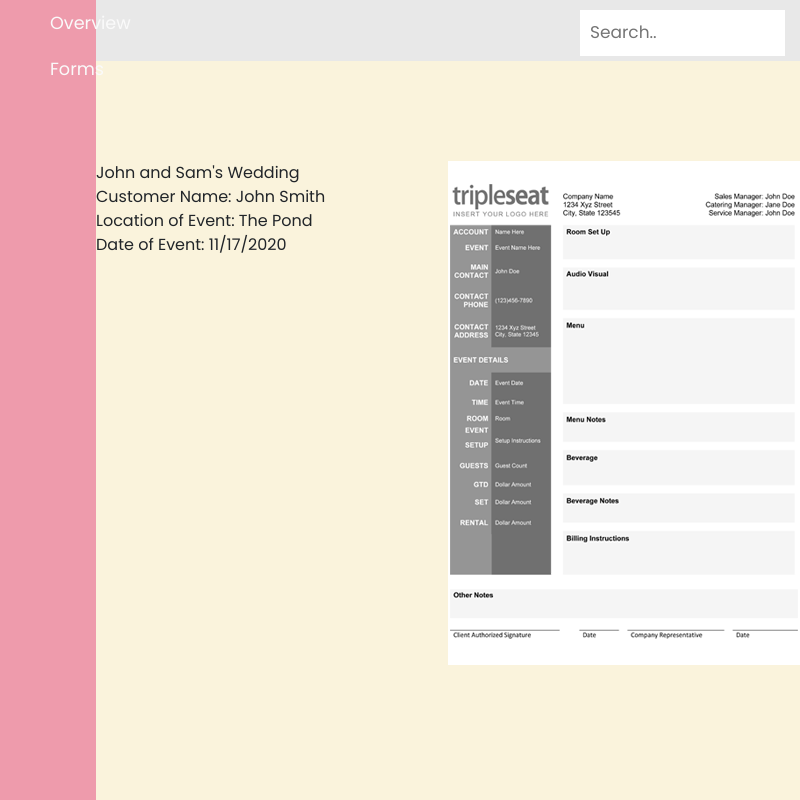
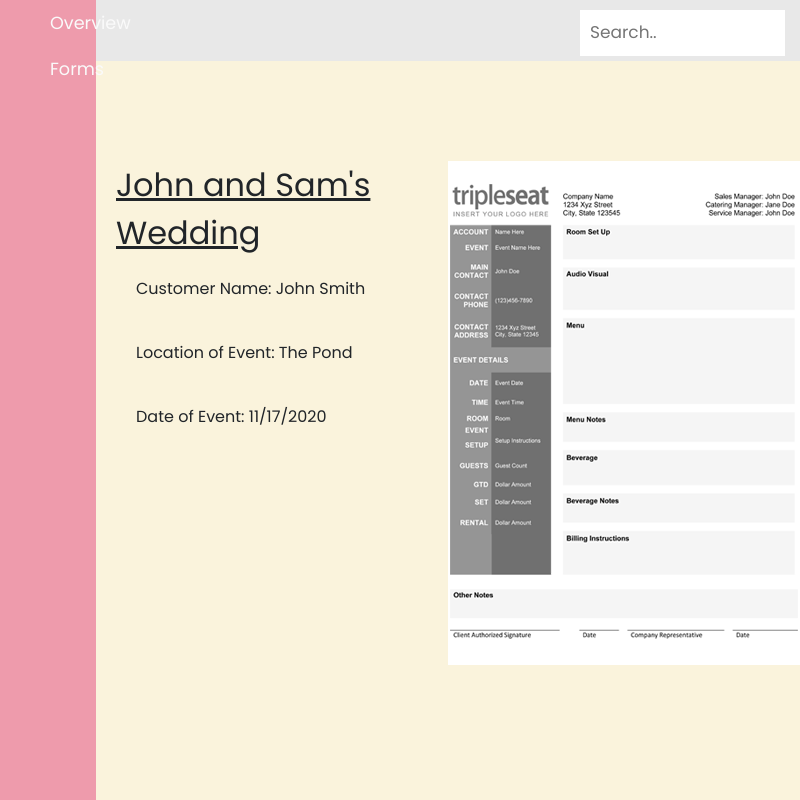
Before and after one commit to EldritchCrow/MITRProject, an Electron app: page Public/form.html in a window 800 px wide. Drawn offline with nearby package versions, Linux system fonts and the light colour scheme.

Commit message:
Updated css

```diff
--- a/Public/Resources/CSS/form.css
+++ b/Public/Resources/CSS/form.css
@@ -143,3 +143,28 @@ a, a:hover, a:focus {
     min-width: 100%;
     min-height: 100%
 }
+
+/* styling for left side text */
+#tripleSeatInfo {
+    padding-left: 20px ;
+}
+#formEventName {
+    font-size: xx-large;
+    text-decoration: underline;
+}
+#formCustomerName {
+    padding: 20px;
+}
+#formEventLocation {
+    padding: 20px;
+}
+#formEventDate{
+    padding: 20px;
+}
+#tripleSeatInfo img {
+    padding: 15px;
+    max-width: 300px;
+    max-height: 300px;
+    position: absolute;
+
+}
--- a/Public/Resources/CSS/master.css
+++ b/Public/Resources/CSS/master.css
@@ -128,7 +128,7 @@ h2 {
     height: 110px;
     text-align: center;
     padding-top: 15px;
-    background: #ccc;
+    background: #E8E8E8;
 }
 
 .wholeEventLITE {
```
Also changed, not shown: Public/Resources/PondPlaceHolder.png (added).
